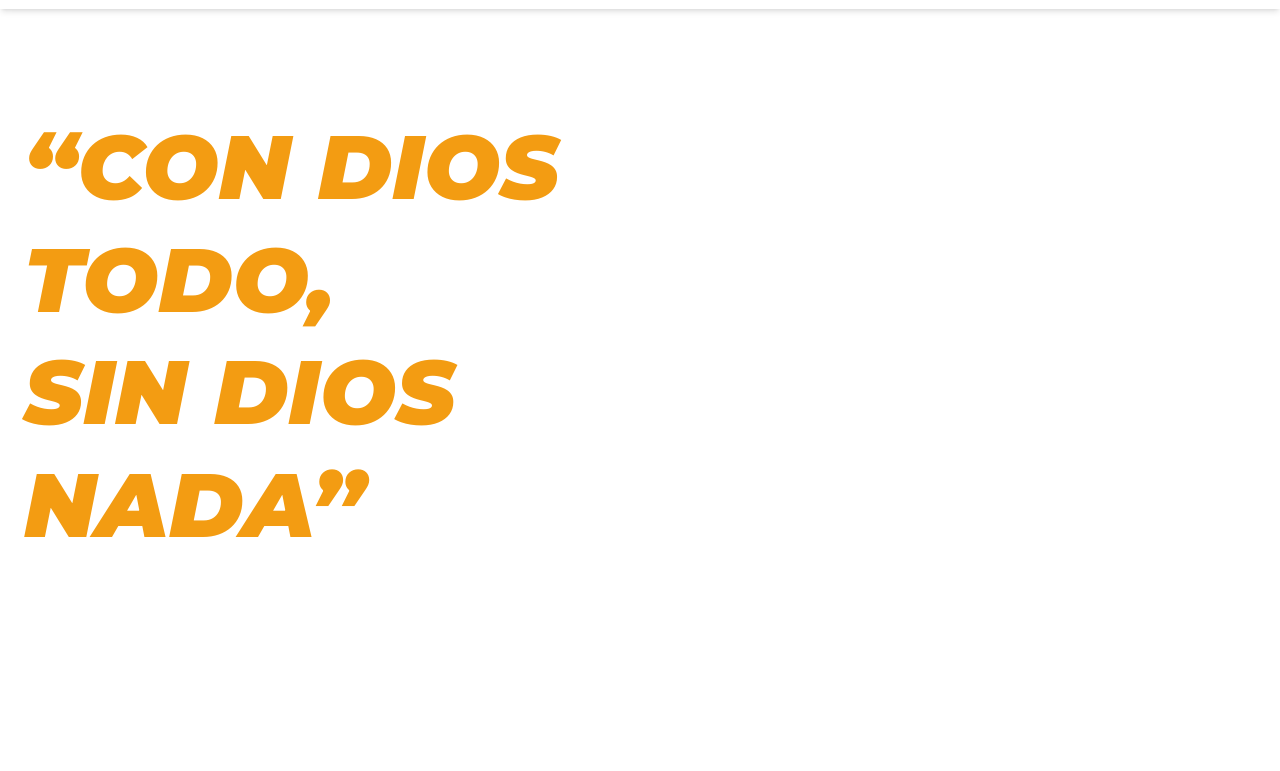
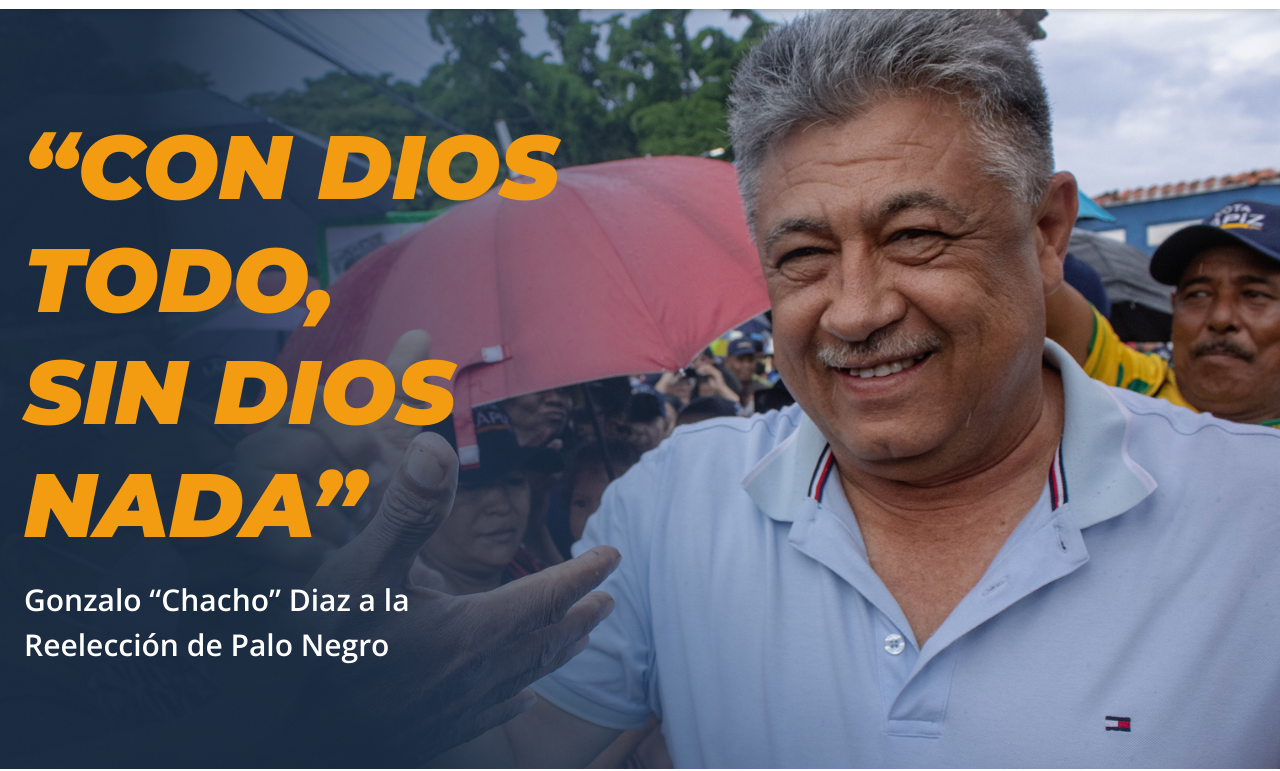
Before and after one commit to JoseeGT/portal-alcalde, an Astro site: page / in a window 1280 px wide. Shown: the part 63-834 px from the top of the page. Built offline with nearby package versions, Linux system fonts and the light colour scheme; Astro itself is replaced by a stand-in of ours; what tailwindcss-animated would draw is missing.

Commit message:
Actualizando Hero image

```diff
--- a/src/components/Hero.astro
+++ b/src/components/Hero.astro
@@ -2,7 +2,7 @@
 // import { Image } from "astro:assets";
 ---
 <div class="relative h-[95vh] w-full overflow-hidden">
-    <!-- <img src="hero-image.jpg" alt="Imagen de fondo de la campaña" class="absolute inset-0 w-full h-full object-cover" style="object-position: 78%;"> -->
+    <img src="hero-image.jpg" alt="Imagen de fondo de la campaña" class="absolute inset-0 w-full h-full object-cover" style="object-position: 78%;">
     <!-- <Image
         src={heroImage}
         alt="Imagen de fondo de la campaña"
```
